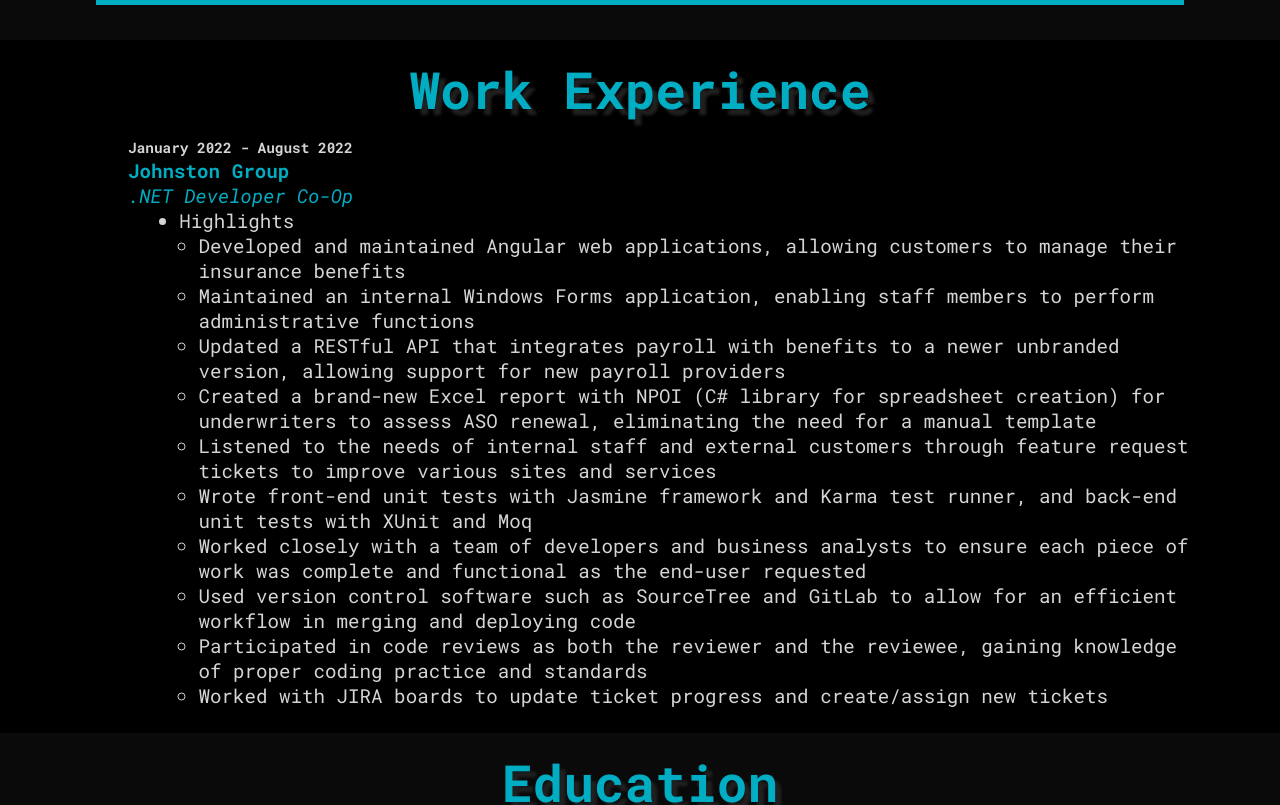
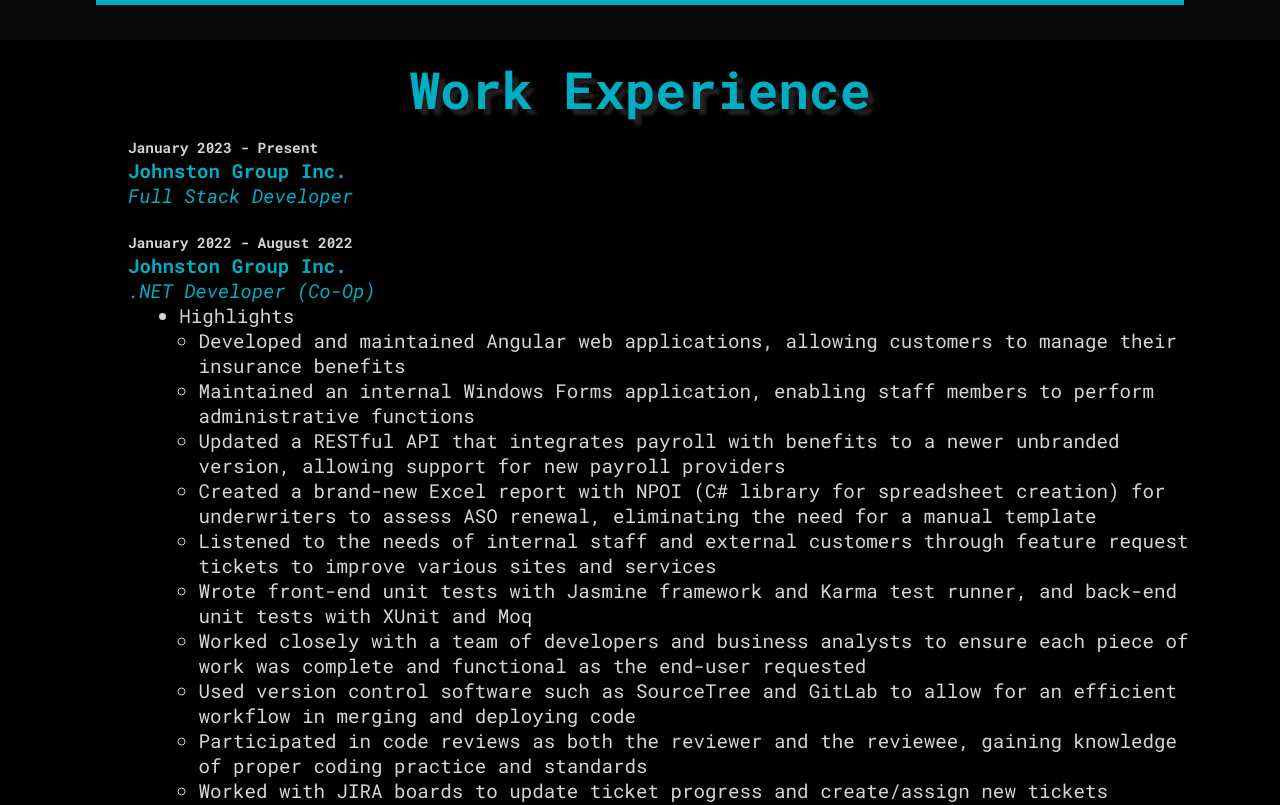
Before and after one commit to afriesen95/react-portfolio, a React (Create React App) app: page / in a window 1280 px wide. Shown: the part 1160-1965 px from the top of the page. Built offline with nearby package versions, Linux system fonts and the light colour scheme.

Commit message:
update work experience entries

```diff
--- a/src/data/WorkExperienceEntries.js
+++ b/src/data/WorkExperienceEntries.js
@@ -1,7 +1,14 @@
 export const workExperienceEntries = [
     {
-        title: "Johnston Group",
-        subtitle: ".NET Developer Co-Op",
+        title: "Johnston Group Inc.",
+        subtitle: "Full Stack Developer",
+        startDate: "January 2023",
+        endDate: "Present",
+        bulletPoints: [],
+    },
+    {
+        title: "Johnston Group Inc.",
+        subtitle: ".NET Developer (Co-Op)",
         startDate: "January 2022",
         endDate: "August 2022",
         bulletPoints: [
```
